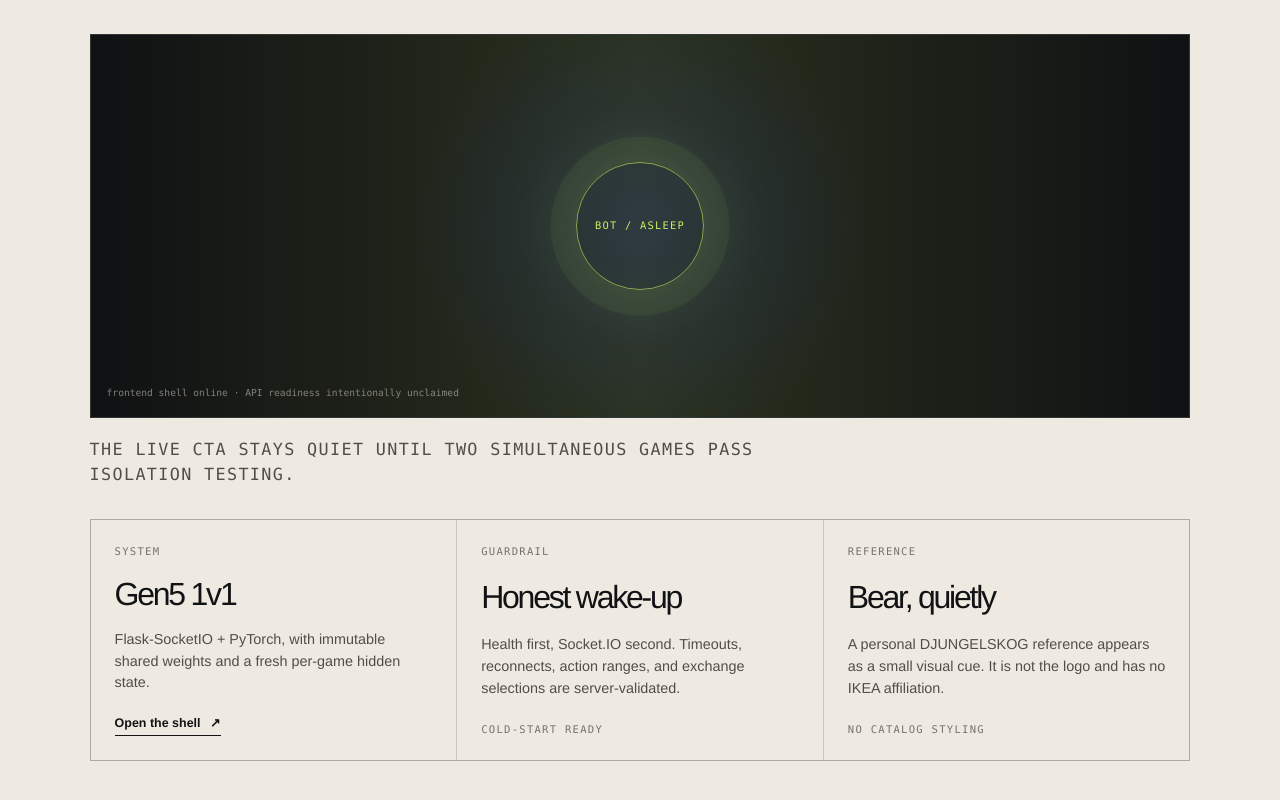
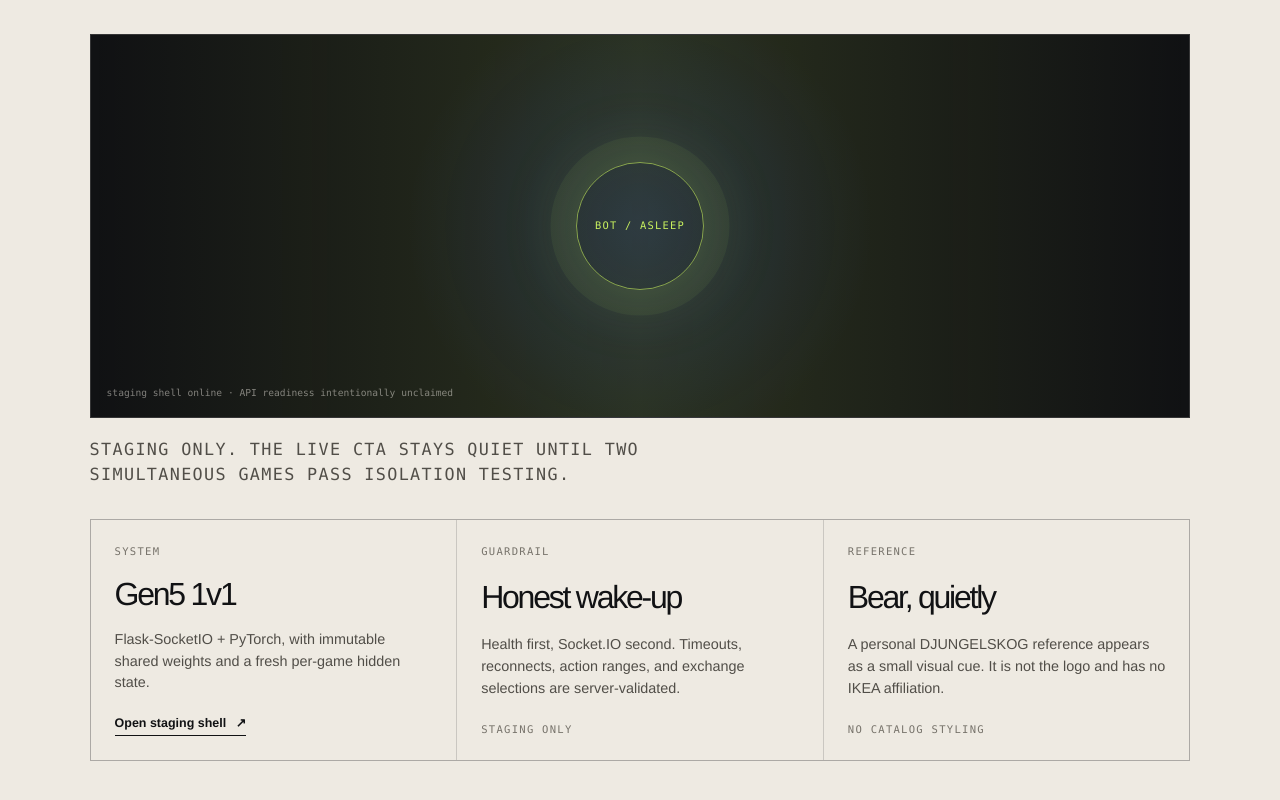
Before and after one commit to austxu/austxu.dev, a Next.js app: page /work/coup-rl-bot in a window 1280 px wide. Shown: the part 496-1296 px from the top of the page. Built offline with nearby package versions, Linux system fonts and the light colour scheme.

Commit message:
Mark Coup as staging-only and add bear cameo

```diff
--- a/app/components/chapter-visual.tsx
+++ b/app/components/chapter-visual.tsx
@@ -1,5 +1,7 @@
+import Image from "next/image";
+
 export function ChapterVisual({ kind }: { kind: "amd" | "coup" | "heston" }) {
   if (kind === "amd") return <div className="visual-frame amd-visual" role="img" aria-label="Electric blue shader lanes crossing a thermal trace on a GPU inference grid"><div className="visual-code">RX 6700 XT / VULKAN / DECODE</div><div className="amd-grid" /><div className="lane lane-one" /><div className="lane lane-two" /><div className="lane lane-three" /><div className="lane lane-four" /><div className="amd-chip"><strong>+3.095%</strong>geomean / 7 samples</div><div className="amd-trace" /><div className="amd-axis"><span>cold</span><span>thermal envelope</span><span>hot</span></div><div className="visual-caption">accepted signal / confidence interval</div></div>;
-  if (kind === "coup") return <div className="visual-frame coup-visual" role="img" aria-label="Three layered cards and a bluff probability path"><div className="visual-code">GEN5 / 1V1 / HIDDEN STATE</div><div className="card card-a"><span className="card-mark">♠</span></div><div className="card card-b"><span className="card-mark">?</span></div><div className="card card-c"><span className="card-mark">◌</span></div><div className="bluff-line" /><div className="bluff-node" /><div className="probability"><strong>0.62</strong><br />bluff pressure</div><div className="visual-caption">quiet cameo / personal reference</div></div>;
+  if (kind === "coup") return <div className="visual-frame coup-visual" role="img" aria-label="Three layered cards, a bluff probability path, and a quiet bear cameo"><div className="visual-code">GEN5 / 1V1 / HIDDEN STATE / STAGING</div><div className="card card-a"><span className="card-mark">♠</span></div><div className="card card-b"><span className="card-mark">?</span></div><div className="card card-c"><span className="card-mark">◌</span></div><Image className="bear-cameo" src="/bear-cameo.png" alt="A quiet personal bear reference" width={96} height={96} unoptimized /><div className="bluff-line" /><div className="bluff-node" /><div className="probability"><strong>0.62</strong><br />bluff pressure</div><div className="visual-caption">quiet cameo / personal reference</div></div>;
   return <div className="visual-frame heston-visual" role="img" aria-label="A morphing volatility surface with cobalt and ember regime bands"><div className="visual-code">HESTON / CALIBRATION / LIVE + SYNTHETIC</div><div className="surface" /><div className="regime-band regime-one" /><div className="regime-band regime-two" /><span className="surface-label">σ²(t) / regime shift</span><div className="visual-caption">research demonstration / not financial advice</div></div>;
 }
--- a/app/coup/page.tsx
+++ b/app/coup/page.tsx
@@ -1,5 +1,5 @@
 import { SiteShell } from "../components/site-shell";
 
 export default function CoupShell() {
-  return <SiteShell dark><main className="demo-shell"><header className="demo-header"><div><p className="eyebrow">coup.austxu.dev / Gen5</p><h1>Read the room.</h1></div><p>A static game shell that paints immediately, wakes the API on intent, and never confuses a sleeping bot with a broken game.</p></header><div className="demo-card"><div className="demo-orb">ready?</div><p>API base: https://coup-api.austxu.dev · readiness pending</p></div><p className="demo-note">The playable CTA is intentionally withheld until production smoke tests and concurrent-game isolation pass.</p></main></SiteShell>;
+  return <SiteShell dark><main className="demo-shell"><header className="demo-header"><div><p className="eyebrow">staging / coup.austxu.dev / Gen5</p><h1>Read the room.</h1></div><p>A staging-only game shell that paints immediately, wakes the API on intent, and never confuses a sleeping bot with a broken game.</p></header><div className="demo-card"><div className="demo-orb">ready?</div><p>API base: https://coup-api.austxu.dev · readiness pending</p></div><p className="demo-note">Staging only. The playable CTA is withheld until production smoke tests and concurrent-game isolation pass.</p></main></SiteShell>;
 }
--- a/app/data/projects.ts
+++ b/app/data/projects.ts
@@ -18,8 +18,8 @@ export const projects = [
     metrics: ["1v1 playable demo", "private information isolation"],
     stack: ["PyTorch", "Flask-SocketIO", "PPO"],
     repositoryUrl: "https://github.com/austxu",
-    liveUrl: "https://coup.austxu.dev",
-    status: "Demo shell / backend pending smoke test",
+    liveUrl: undefined,
+    status: "Staging only / Gen5 1v1",
     accent: "ember",
     visualTreatment: "card trails / bluff probabilities",
   },
--- a/app/work/coup-rl-bot/page.tsx
+++ b/app/work/coup-rl-bot/page.tsx
@@ -5,5 +5,5 @@ import { PageFrame } from "../../components/page-frame";
 export const metadata: Metadata = { title: "Coup RL Bot", description: "A Gen5 1v1 Coup bot for decision-making under hidden information." };
 
 export default function CoupCaseStudy() {
-  return <PageFrame eyebrow="02 / strategic deception / Gen5" title={<>The tell is<br /><em>in the timing.</em></>} intro="A playable 1v1 bot trained to act under hidden information, with the interface designed around what the server can honestly promise during a cold start."><div className="demo-card"><div className="demo-orb">bot / asleep</div><p>frontend shell online · API readiness intentionally unclaimed</p></div><p className="demo-note">The live CTA stays quiet until two simultaneous games pass isolation testing.</p><div className="page-link-grid"><div className="page-link-card"><span className="eyebrow">System</span><h2>Gen5 1v1</h2><p>Flask-SocketIO + PyTorch, with immutable shared weights and a fresh per-game hidden state.</p><Link className="text-link" href="/coup">Open the shell <span aria-hidden="true">↗</span></Link></div><div className="page-link-card"><span className="eyebrow">Guardrail</span><h2>Honest wake-up</h2><p>Health first, Socket.IO second. Timeouts, reconnects, action ranges, and exchange selections are server-validated.</p><span className="eyebrow">cold-start ready</span></div><div className="page-link-card"><span className="eyebrow">Reference</span><h2>Bear, quietly</h2><p>A personal DJUNGELSKOG reference appears as a small visual cue. It is not the logo and has no IKEA affiliation.</p><span className="eyebrow">no catalog styling</span></div></div></PageFrame>;
+  return <PageFrame eyebrow="02 / strategic deception / Gen5 / staging only" title={<>The tell is<br /><em>in the timing.</em></>} intro="A playable 1v1 bot trained to act under hidden information, with the interface designed around what the server can honestly promise during a cold start."><div className="demo-card"><div className="demo-orb">bot / asleep</div><p>staging shell online · API readiness intentionally unclaimed</p></div><p className="demo-note">Staging only. The live CTA stays quiet until two simultaneous games pass isolation testing.</p><div className="page-link-grid"><div className="page-link-card"><span className="eyebrow">System</span><h2>Gen5 1v1</h2><p>Flask-SocketIO + PyTorch, with immutable shared weights and a fresh per-game hidden state.</p><Link className="text-link" href="/coup">Open staging shell <span aria-hidden="true">↗</span></Link></div><div className="page-link-card"><span className="eyebrow">Guardrail</span><h2>Honest wake-up</h2><p>Health first, Socket.IO second. Timeouts, reconnects, action ranges, and exchange selections are server-validated.</p><span className="eyebrow">staging only</span></div><div className="page-link-card"><span className="eyebrow">Reference</span><h2>Bear, quietly</h2><p>A personal DJUNGELSKOG reference appears as a small visual cue. It is not the logo and has no IKEA affiliation.</p><span className="eyebrow">no catalog styling</span></div></div></PageFrame>;
 }
```
Also changed, not shown: app/globals.css (+1 -1 lines), public/bear-cameo.png (added), 1 other file (tests, documents, lock files or other folders).
